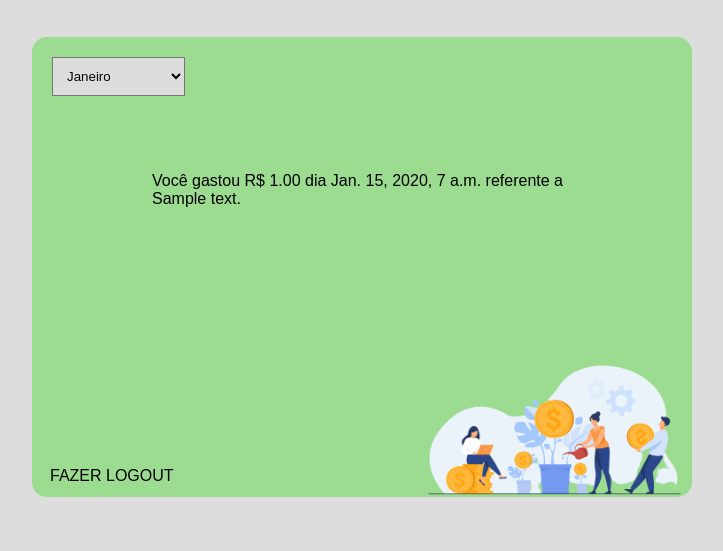
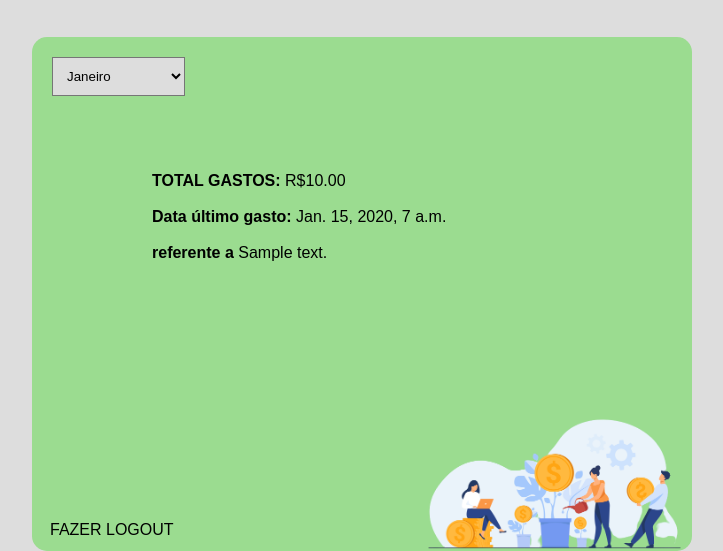
Before and after one commit to start-latamt04/MyFinances, a Django app: page /relatorio-despesas/ in a window 1280 px wide. Shown: the part 349-900 px from the top of the page, without its empty margins (458-1181 px from the left). Before the commit the page ends 846 px from the top, so only its background shows below. Run offline with Django 3.2, Linux system fonts and the light colour scheme; a user stored in the database is signed in; tables that the repository leaves empty hold one stand-in row (values such as "Sample post").

Commit message:
criate column total_gastos

```diff
--- a/apps/accounts/models.py
+++ b/apps/accounts/models.py
@@ -9,6 +9,7 @@ class Saldo(models.Model):
     gastos = models.DecimalField(max_digits=10000000, decimal_places=2, null=True)
     descricao = models.TextField(max_length=40, null=True, default="")
     created_at = models.DateTimeField(auto_now_add=True)
+    total_gastos = models.DecimalField(max_digits=10000000, decimal_places=2, null=True)
     user = models.ForeignKey(User, on_delete=models.CASCADE, null=True)
 
     def __str__(self):
--- a/apps/accounts/views.py
+++ b/apps/accounts/views.py
@@ -24,7 +24,7 @@ def cadastro(request):
             password = request.POST['password']
             user = authenticate(request, username=username, password=password)
             login(request, user)
-            Saldo.objects.create(saldo=0, meta=0, gastos=0, user=request.user).save()
+            Saldo.objects.create(saldo=0, meta=0, gastos=0, total_gastos=0, user=request.user).save()
             return redirect('accounts:page-one')
     form = UserForm()
     context['form'] = form
@@ -83,5 +83,6 @@ def page_one(request):
             saldo.descricao = form.cleaned_data['descricao']
             saldo.save()
             Saldo.objects.filter(user_id=request.user.id).update(saldo=F('saldo') - F('gastos'))
+            Saldo.objects.filter(user_id=request.user.id).update(total_gastos=F('total_gastos') + F('gastos'))
             return redirect('accounts:page-one')
     return render(request, template_name, {'form': form})
--- a/templates/relatorio_despesas.html
+++ b/templates/relatorio_despesas.html
@@ -26,9 +26,9 @@
     {% for saldo in total %}
         <ul>
             <li class=gastos-item style="list-style: none;">
-                <span>Você gastou R$ {{saldo.gastos}}</span>
-                <span> dia {{saldo.created_at}}</span>
-                <span>referente a {{saldo.descricao}}</span>
+                <span><b>TOTAL GASTOS:</b> R${{saldo.total_gastos}}</span><br><br>
+                <span><b>Data último gasto:</b> {{saldo.created_at}}</span><br><br>
+                <span><b>referente a</b> {{saldo.descricao}}</span>
             </li>
         </ul>
     {% endfor %}
```
Also changed, not shown: apps/accounts/migrations/0016_saldo_total_gastos.py (added).
